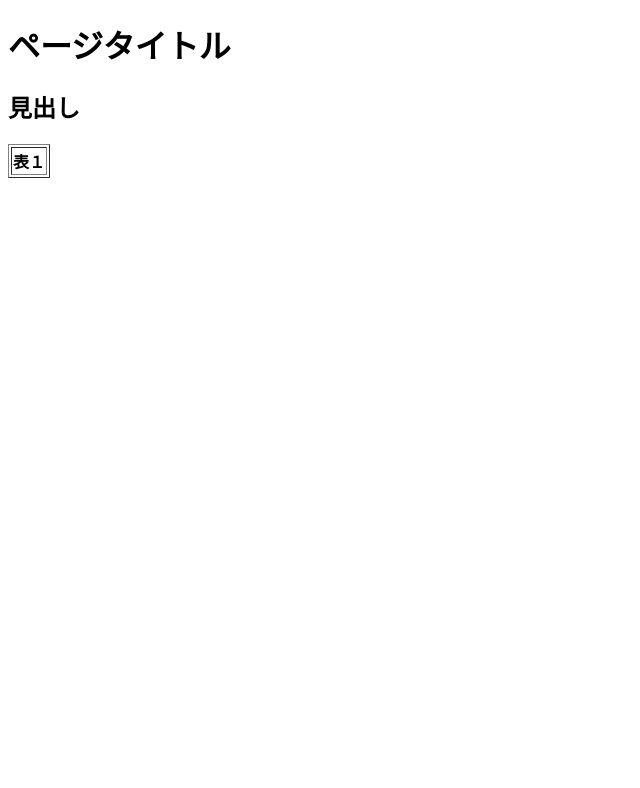
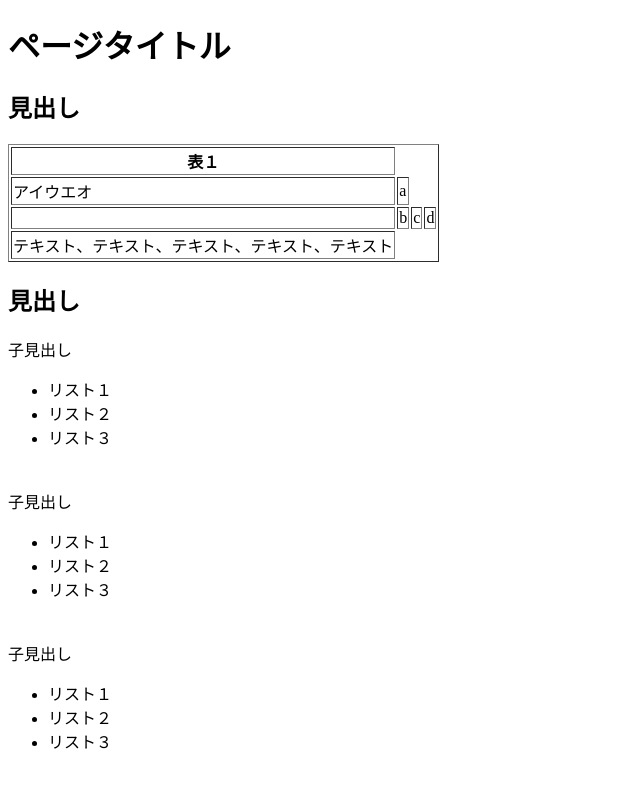
Before and after one commit to makoto-10/20190924, a plain HTML site: page index.html in a window 1280 px wide. Shown: the whole page, without its empty margins (0-640 px from the left). Drawn offline with Linux system fonts and the light colour scheme.

Commit message:
html課題２

```diff
--- a/index.html
+++ b/index.html
@@ -9,8 +9,50 @@
         <h2>見出し</h2>
 
         <table border="1">
-            <tr><th colspan="7">表１</th></tr>
+            <tr>
+                <th>表１</th>
+            </tr>
+            <tr>
+                <td>アイウエオ</td>
+                <td>a</td>
+            </tr>
+            <tr>
+                <td></td>
+                <td>b</td>
+                <td>c</td>
+                <td>d</td>
+            </tr>
+            <tr>
+                <td>テキスト、テキスト、テキスト、テキスト、テキスト</td>
+            </tr>
         </table>
+
+        <h2>見出し</h2>
+
+        <div>
+            <p>子見出し</p>
+            <ul>
+                <li>リスト１</li>
+                <li>リスト２</li>
+                <li>リスト３</li>
+　　　　　　 </ul>
+
+            <p>子見出し</p>
+            <ul>
+                <li>リスト１</li>
+                <li>リスト２</li>
+                <li>リスト３</li>
+　　　　　　 </ul>
+
+            <p>子見出し</p>
+            <ul>
+                <li>リスト１</li>
+                <li>リスト２</li>
+                <li>リスト３</li>
+　　　　　　 </ul>
+        </div>
+
+
 
     </body>
 </html>
```
